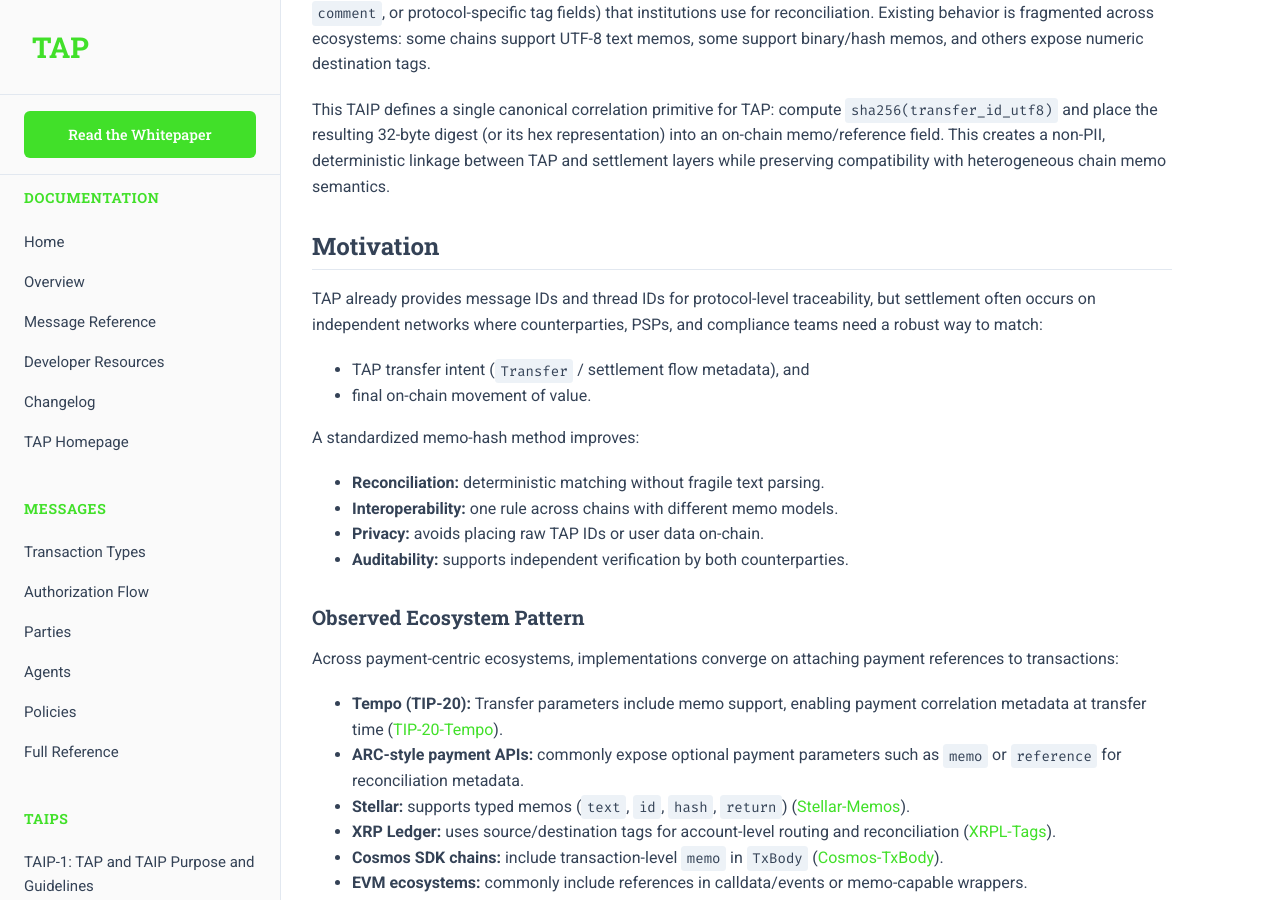
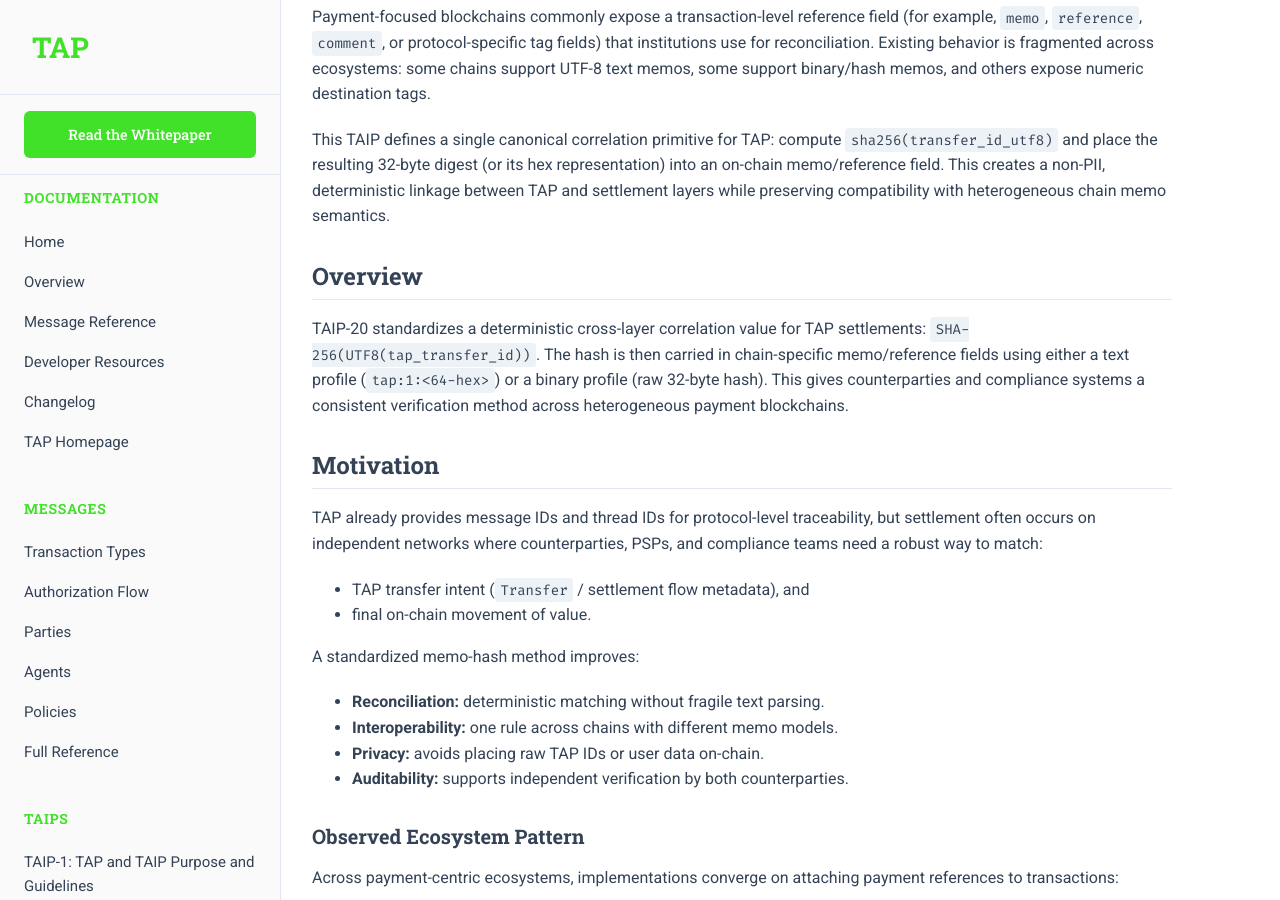
Before and after one commit to TransactionAuthorizationProtocol/TAIPs, a Jekyll site: the page built from TAIPs/taip-20.md, in a window 1280 px wide and 900 px high, scrolled down 1235 px. Built offline with Jekyll 4.4.1, drawn with Linux system fonts in a browser that asks for light colours; some of the changed text lies outside the part shown.

Commit message:
Resolve merge conflict in TAIP-20, use correct author and add Overview section
Co-Authored-By: Claude Opus 4.6 (1M context) <noreply@anthropic.com>

```diff
--- a/TAIPs/taip-20.md
+++ b/TAIPs/taip-20.md
@@ -21,6 +21,11 @@ When a TAP transfer settles on-chain, the payer should include a deterministic m
 Payment-focused blockchains commonly expose a transaction-level reference field (for example, `memo`, `reference`, `comment`, or protocol-specific tag fields) that institutions use for reconciliation. Existing behavior is fragmented across ecosystems: some chains support UTF-8 text memos, some support binary/hash memos, and others expose numeric destination tags.
 
 This TAIP defines a single canonical correlation primitive for TAP: compute `sha256(transfer_id_utf8)` and place the resulting 32-byte digest (or its hex representation) into an on-chain memo/reference field. This creates a non-PII, deterministic linkage between TAP and settlement layers while preserving compatibility with heterogeneous chain memo semantics.
+
+## Overview
+
+TAIP-20 standardizes a deterministic cross-layer correlation value for TAP settlements: `SHA-256(UTF8(tap_transfer_id))`. The hash is then carried in chain-specific memo/reference fields using either a text profile (`tap:1:<64-hex>`) or a binary profile (raw 32-byte hash). This gives counterparties and compliance systems a consistent verification method across heterogeneous payment blockchains.
+
 
 ## Motivation
 
```
Also changed, not shown: other parts of TAIPs/taip-20.md (+1 -1 lines).
